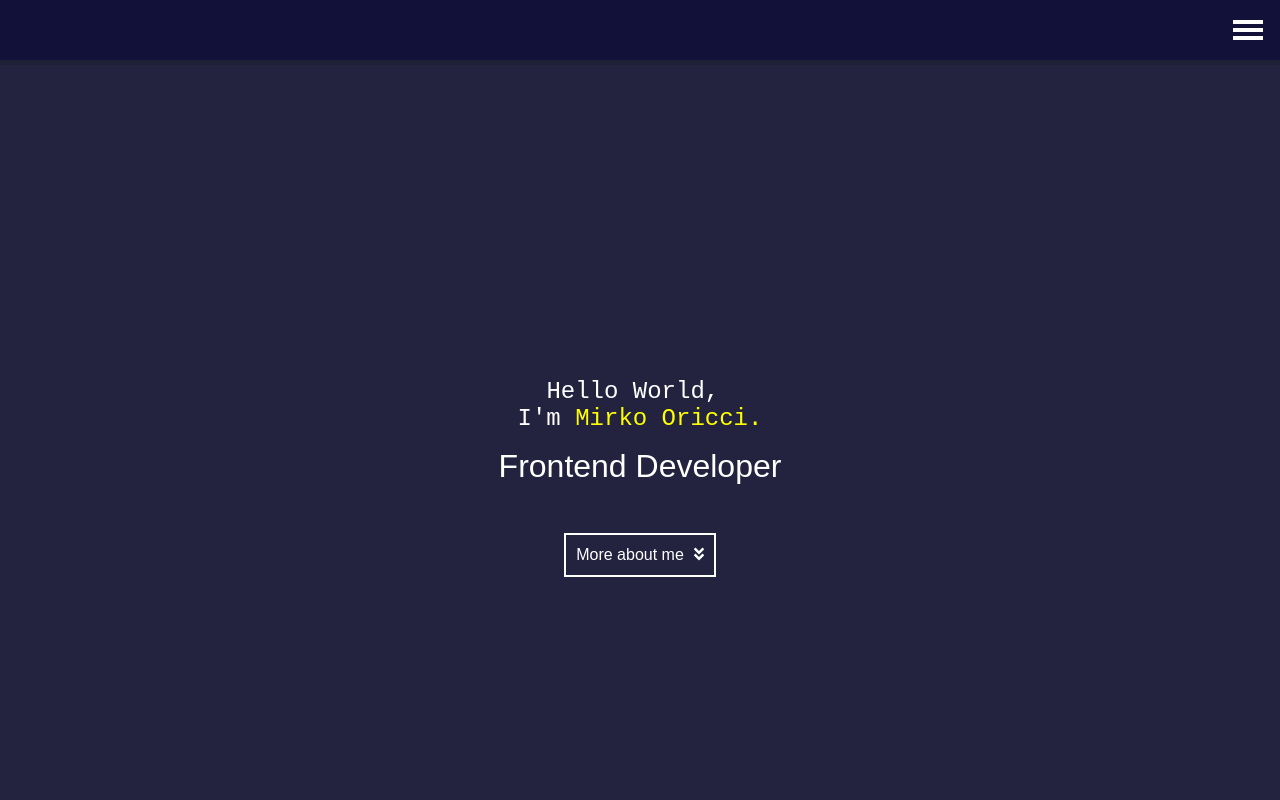
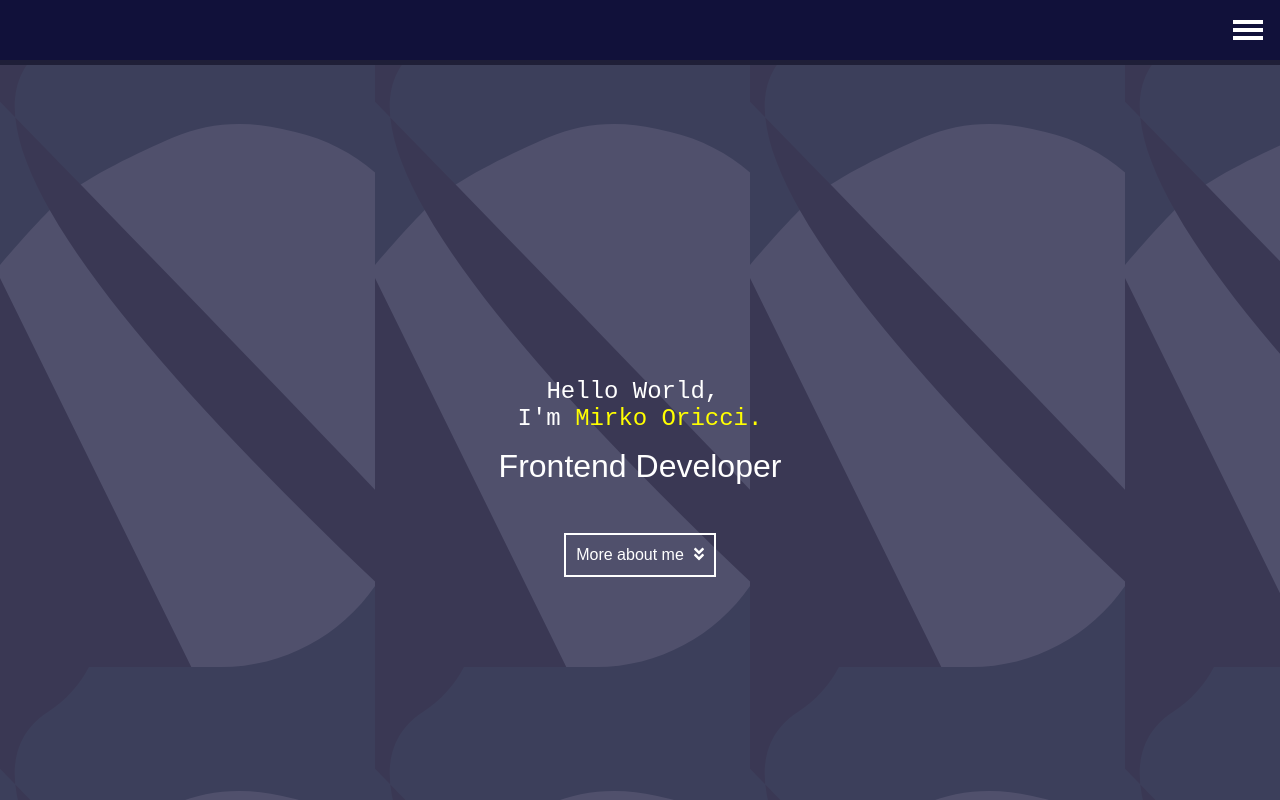
Before and after one commit to Techoplite/portfolio, a React (Create React App) app: page / in a window 1280 px wide. Shown: the top 800 px of the page. Built offline with nearby package versions, Linux system fonts and the light colour scheme.

Commit message:
Add svg background

```diff
--- a/src/css/main.css
+++ b/src/css/main.css
@@ -13,6 +13,7 @@ html {
   background: #23233f;
   color: white;
   font-family: "Raleway", sans-serif;
+  background: url("./../images/background.svg");
 }
 
 section {
--- a/src/sass/_resets.scss
+++ b/src/sass/_resets.scss
@@ -11,6 +11,7 @@ html {
   background: $background-color;
   color: $font-color;
   font-family: "Raleway", sans-serif;
+  background: url("./../images/background.svg");
 }
 
 section {
```
Also changed, not shown: src/images/background.svg (added), 1 other file (tests, documents, lock files or other folders).
